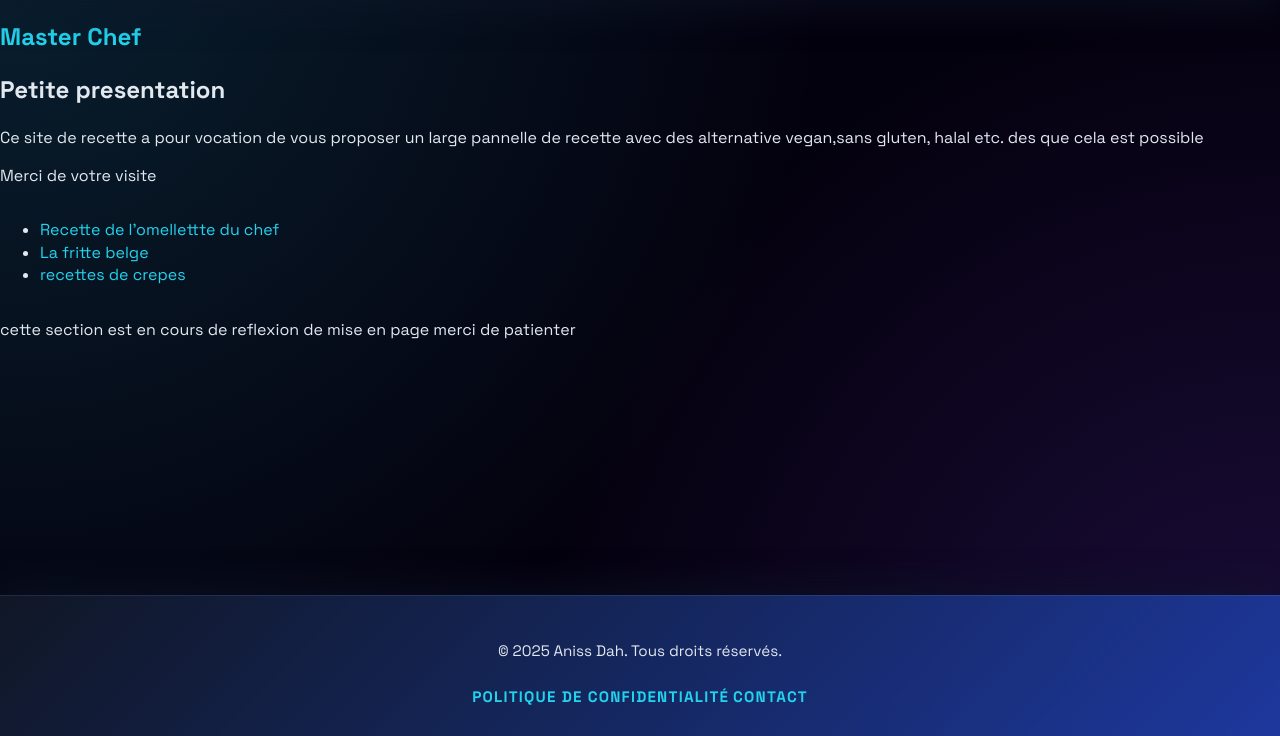
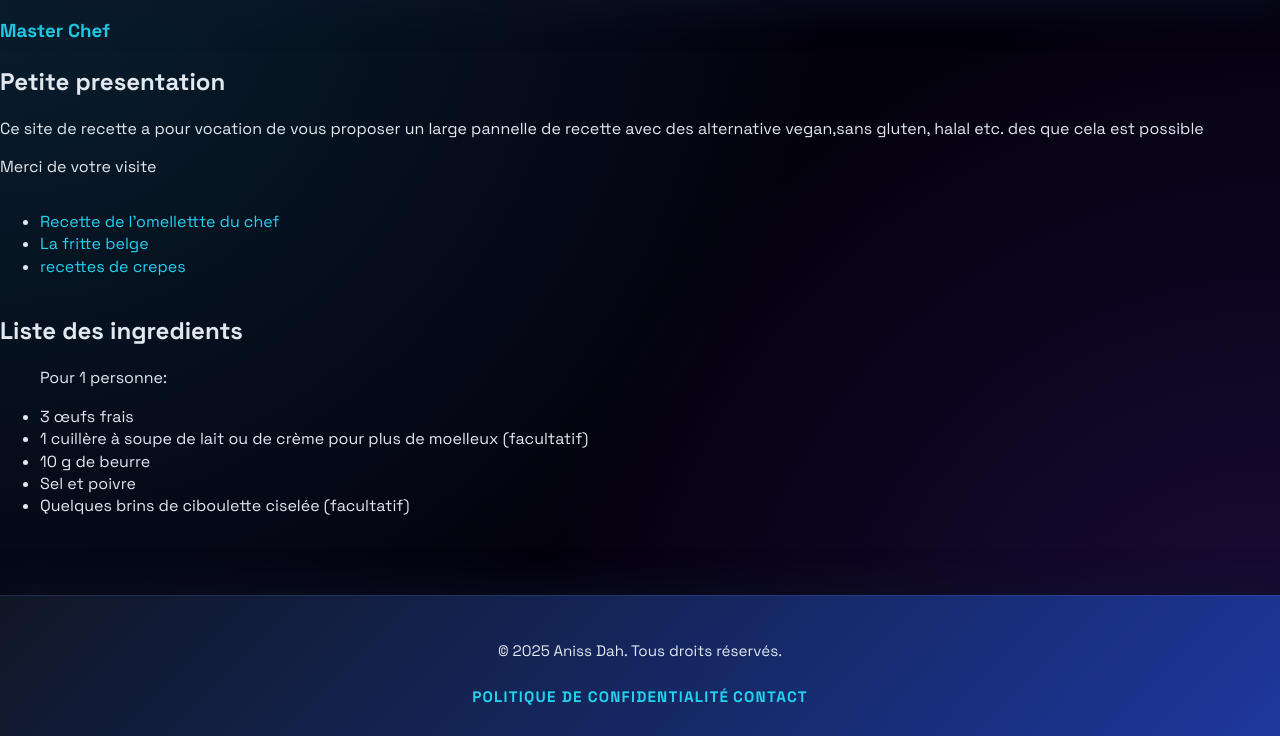
Before and after one commit to EL-waggy/aniss-d, a PHP site: page /Projets/recette/recettes/omelette/omellete.php in a window 1280 px wide. Shown: the part 64-800 px from the top of the page. Run offline with PHP 8.4, Linux system fonts and the light colour scheme.

Commit message:
correction mineur 22/10

```diff
--- a/Projets/index.php
+++ b/Projets/index.php
@@ -32,7 +32,7 @@
   <main>
     <section class="hero">
       <div class="hero-content">
-        <h2>Mes projets en cours de boot</h2>
+        <h2> Mes projets en cours de boot</h2>
         <p>Un aperçu des missions tech que je développe : applications web, outils d'automatisation et expériences interactives inspirées de l'univers gaming.</p>
         <a href="/Projets/" class="btn">Explorer les projets</a>
       </div>
--- a/Projets/recette/recettes/crepes/crepes.php
+++ b/Projets/recette/recettes/crepes/crepes.php
@@ -20,6 +20,7 @@
   <link rel="manifest" href="site.webmanifest">
   <meta name="theme-color" content="#fafafa">
 </head>
+<body>
 <section>
 
   <!-- header navbar -->
@@ -30,7 +31,7 @@
 
 
 <section>
-  <h1><a href="/Projets/recette">Master Chef</a></h1>
+  <h1><a href="/Projets/recette/">Master Chef</a></h1>
   <h2>Petite presentation</h2>
   <p>Ce site de recette a pour vocation de vous proposer un large pannelle de recette avec des alternative vegan,sans gluten, halal etc. des que cela est possible</p>
   <p>Merci de votre visite</p>
@@ -47,7 +48,7 @@
 <section>
   <p> cette section est en cours de reflexion de mise en page merci de patienter</p>
 </section>
-<body>
+
 <!-- Footer -->
 <?php include $_SERVER['DOCUMENT_ROOT']."/partial/footer.php"; ?>
 <!-- End Footer -->
--- a/Projets/recette/recettes/fritte/fritte.php
+++ b/Projets/recette/recettes/fritte/fritte.php
@@ -20,6 +20,7 @@
   <link rel="manifest" href="site.webmanifest">
   <meta name="theme-color" content="#fafafa">
 </head>
+<body>
 <section>
 
   <!-- header navbar -->
@@ -29,7 +30,7 @@
 </section>
 
 <section>
-  <h1><a href="/Projets/recette">Master Chef</a></h1>
+  <h1><a href="/Projets/recette/">Master Chef</a></h1>
   <h2>Petite presentation</h2>
   <p>Ce site de recette a pour vocation de vous proposer un large pannelle de recette avec des alternative vegan,sans gluten, halal etc. des que cela est possible</p>
   <p>Merci de votre visite</p>
@@ -48,7 +49,7 @@
 <section>
   <p> cette section est en cours de reflexion de mise en page merci de patienter</p>
 </section>
-<body>
+
 <!-- Footer -->
 <?php include $_SERVER['DOCUMENT_ROOT']."/partial/footer.php"; ?>
 <!-- End Footer -->
--- a/Projets/recette/recettes/omelette/omellete.php
+++ b/Projets/recette/recettes/omelette/omellete.php
@@ -20,6 +20,8 @@
   <link rel="manifest" href="site.webmanifest">
   <meta name="theme-color" content="#fafafa">
 </head>
+
+<body>
 <section>
 
 
@@ -29,12 +31,16 @@
 
 
 </section>
+<article>
   <section>
-  <h1><a href="/Projets/recette">Master Chef</a></h1>
+    <h1><a href="/Projets/recette/">Master Chef</a></h1>
     <h2>Petite presentation</h2>
     <p>Ce site de recette a pour vocation de vous proposer un large pannelle de recette avec des alternative vegan,sans gluten, halal etc. des que cela est possible</p>
     <p>Merci de votre visite</p>
   </section>
+</article>
+
+<article>
   <section>
     <!-- listes des recettes que je sais faire -->
     <ul>
@@ -43,10 +49,24 @@
       <li><a href="/Projets/recette/recettes/crepes/crepes.php">recettes de crepes</a></li>
     </ul>
   </section>
+</article>
+
+
+<article>
   <section>
-  <p> cette section est en cours de reflexion de mise en page merci de patienter</p>
+    <h2><b> Liste des ingredients</b></h2>
+      <ul>
+        <p>Pour 1 personne: </p>
+        <li>3 œufs frais</li>
+        <li>1 cuillère à soupe de lait ou de crème pour plus de moelleux (facultatif)</li>
+        <li>10 g de beurre</li>
+        <li>Sel et poivre</li>
+        <li>Quelques brins de ciboulette ciselée (facultatif)</li>
+      </ul>
+
   </section>
-<body>
+</article>
+
 <!-- Footer -->
 <?php include $_SERVER['DOCUMENT_ROOT']."/partial/footer.php"; ?>
 <!-- End Footer -->
--- a/Projets/recette/site_de_recette.php
+++ b/Projets/recette/site_de_recette.php
@@ -30,7 +30,7 @@
 
 
 <section>
-  <h1>MasterchefLab</h1>
+  <h1><a href="/Projets/recette/">MasterchefLab</a></h1>
   <h2>Petite presentation</h2>
   <p>Ce site de recette a pour vocation de vous proposer un large pannelle de recette avec des alternative vegan,sans gluten, halal etc. des que cela est possible</p>
   <p>Merci de votre visite</p>
```
Lines whose indentation alone changed are shown as unchanged.
